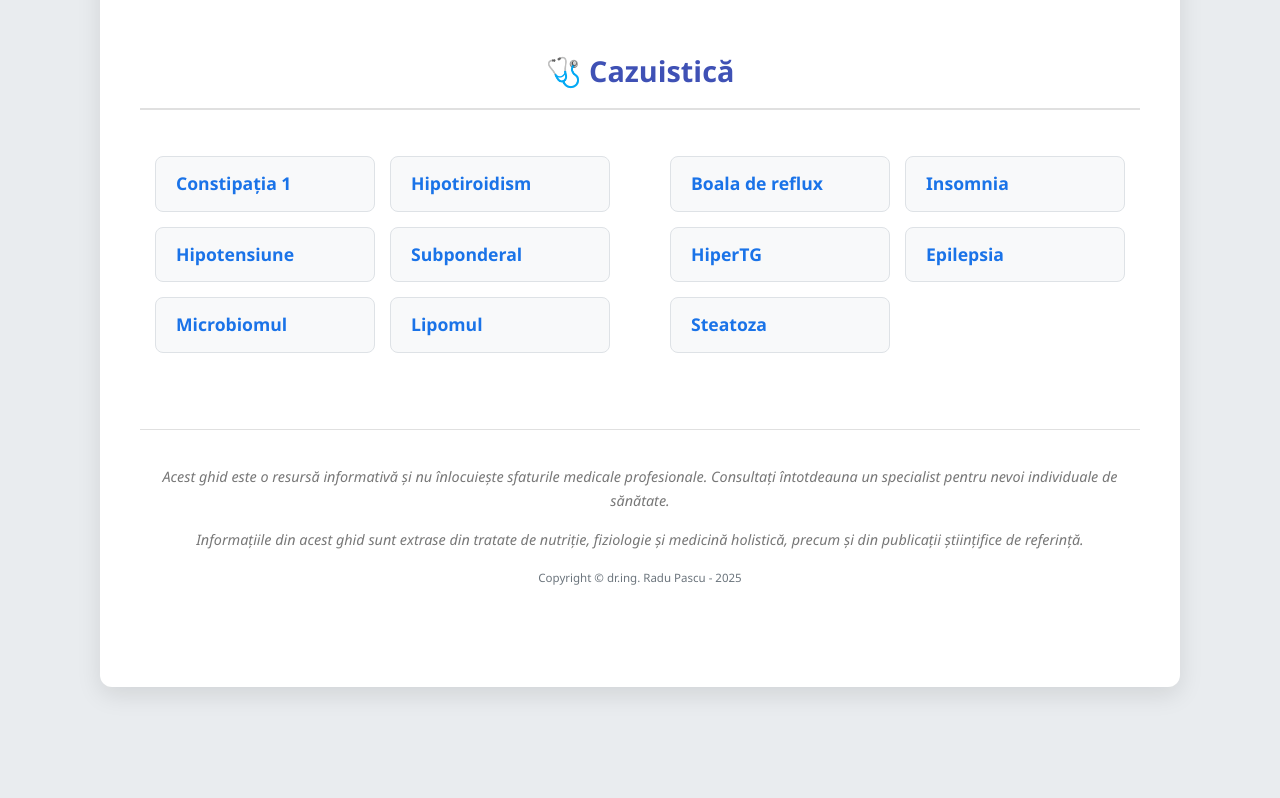
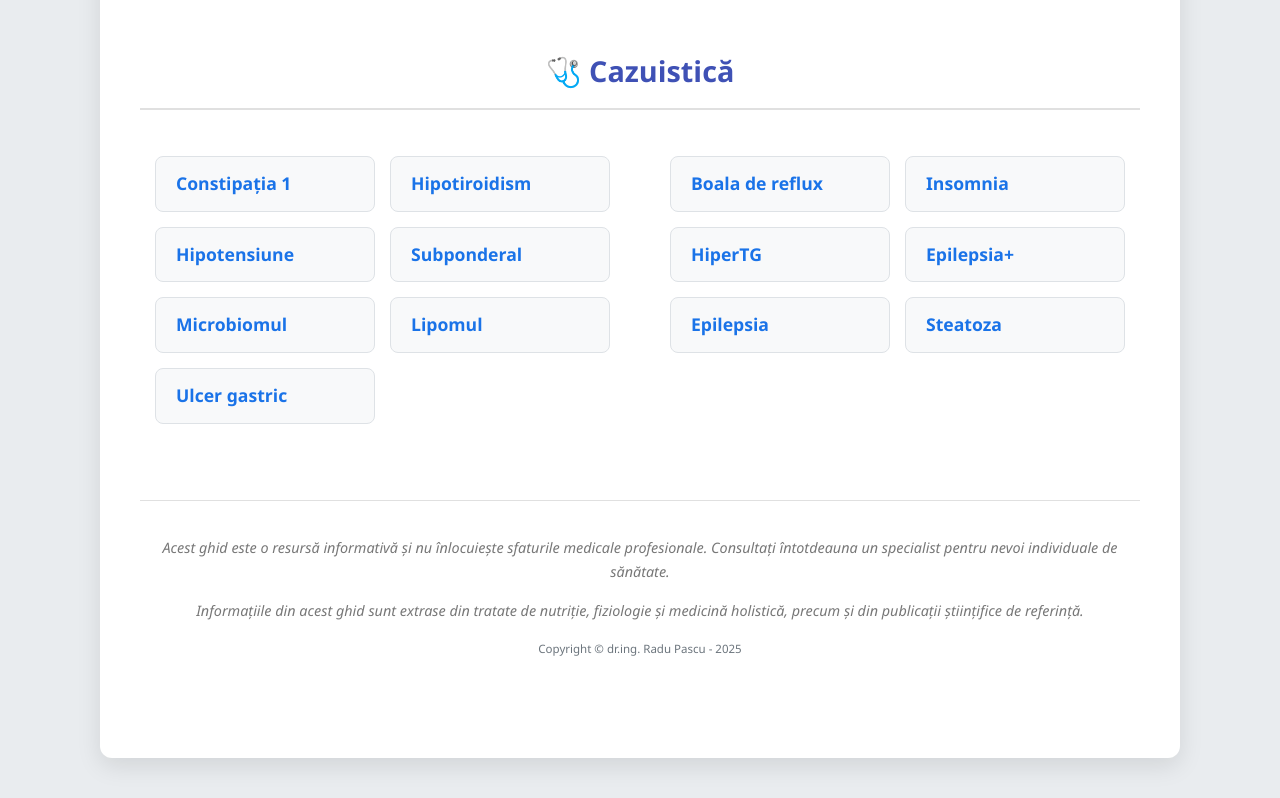
Before and after one commit to Roro44G1/nutrisibcazuistica, a plain HTML site: page index.html in a window 1280 px wide. Shown: the part 711-1509 px from the top of the page. Before the commit the page ends 1438 px from the top, so only its background shows below. Drawn offline with Linux system fonts and the light colour scheme.

Commit message:
Update index.html

```diff
--- a/index.html
+++ b/index.html
@@ -191,6 +191,7 @@
                         <li><a href="subponderabilitate.html"> Subponderal</a></li>
                         <li><a href="microbiom.html"> Microbiomul</a></li>
                         <li><a href="lipom.html"> Lipomul</a></li>
+                        <li><a href="ulcergastric.html"> Ulcer gastric</a></li>
                     </ul>
                 </div>
                 <div class="column">
@@ -198,7 +199,8 @@
                         <li><a href="reflux.html"> Boala de reflux</a></li>
                         <li><a href="insomnia.html"> Insomnia</a></li>
                         <li><a href="TG-hiper.html"> HiperTG</a></li>
-                        <li><a href="epilepsia.html"> Epilepsia</a></li>
+                        <li><a href="epilepsia.html"> Epilepsia+</a></li>
+                        <li><a href="epilepsia_plus.html"> Epilepsia</a></li>
                         <li><a href="steatoza.html"> Steatoza</a></li>
                     </ul>
                 </div>
```
